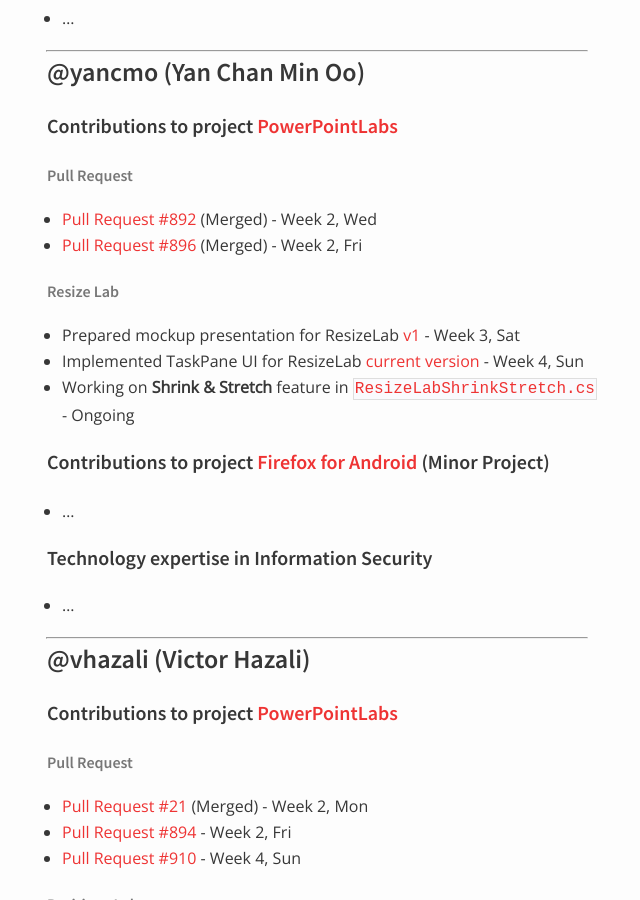
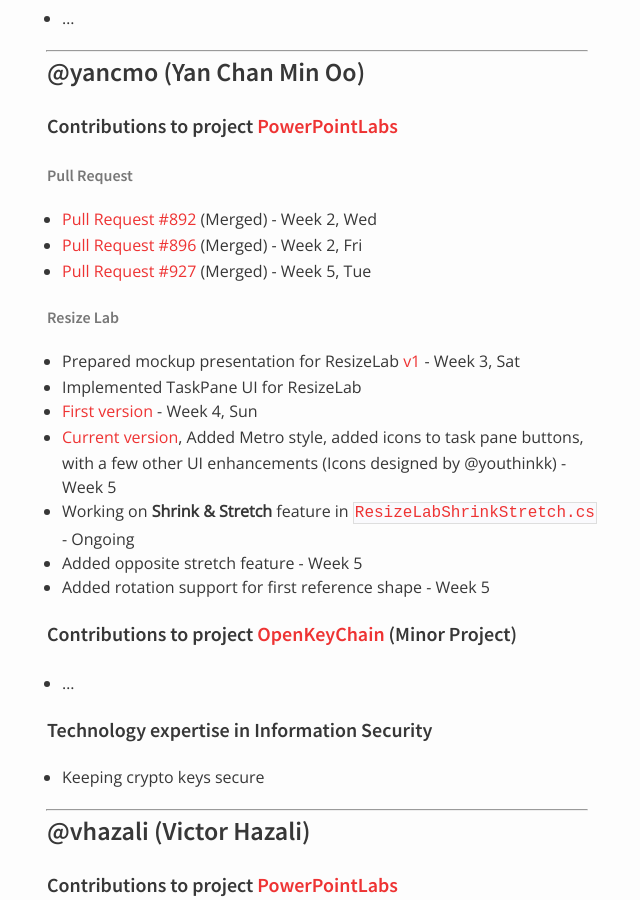
Before and after one commit to nus-oss/cs3281-AY1516S2-website, a Jekyll site: the page built from teams/powerpointlabs.md, in a window 1280 px wide and 900 px high, scrolled down 3890 px. Shown: the whole window, without its empty margins (323-963 px from the left). Built offline with Jekyll 4.4.1, drawn with Linux system fonts in a browser that asks for light colours.

Commit message:
Update Min Oo's progress

```diff
--- a/teams/powerpointlabs.md
+++ b/teams/powerpointlabs.md
@@ -134,18 +134,23 @@
 ###### Pull Request
 * [Pull Request #892](https://github.com/PowerPointLabs/PowerPointLabs/pull/892) (Merged) - Week 2, Wed
 * [Pull Request #896](https://github.com/PowerPointLabs/PowerPointLabs/pull/896) (Merged) - Week 2, Fri
+* [Pull Request #927](https://github.com/PowerPointLabs/PowerPointLabs/pull/927) (Merged) - Week 5, Tue
 
 ###### Resize Lab
 * Prepared mockup presentation for ResizeLab [v1](https://dl.dropboxusercontent.com/u/7610216/resizelab%20mockupv1.pptx) - Week 3, Sat
-* Implemented TaskPane UI for ResizeLab [current version](https://dl.dropboxusercontent.com/u/7610216/ResizeLabUIv1.PNG) - Week 4, Sun
+* Implemented TaskPane UI for ResizeLab
+ * [First version](https://dl.dropboxusercontent.com/u/7610216/ResizeLab/ResizeLabUIv1.PNG) - Week 4, Sun
+ * [Current version](https://dl.dropboxusercontent.com/u/7610216/ResizeLab/ResizeLabUIv2.PNG), Added Metro style, added icons to task pane buttons, with a few other UI enhancements (Icons designed by @youthinkk) - Week 5
 * Working on **Shrink & Stretch** feature in [`ResizeLabShrinkStretch.cs`](https://github.com/nus-fboa2016-PL/PowerPointLabs/blob/a5359541d70ce055621ceb8edb6823798d5039cb/PowerPointLabs/PowerPointLabs/ResizeLab/ResizeLabShrinkStretch.cs) - Ongoing
+ * Added opposite stretch feature - Week 5
+ * Added rotation support for first reference shape - Week 5
 
-#### Contributions to project [Firefox for Android](https://www.mozilla.org/en-US/firefox/android/) (Minor Project)
+#### Contributions to project [OpenKeyChain](https://www.openkeychain.org) (Minor Project)
 
  * ...
 
 #### Technology expertise in Information Security
- * ...
+ * Keeping crypto keys secure
 
 ---
 
```
